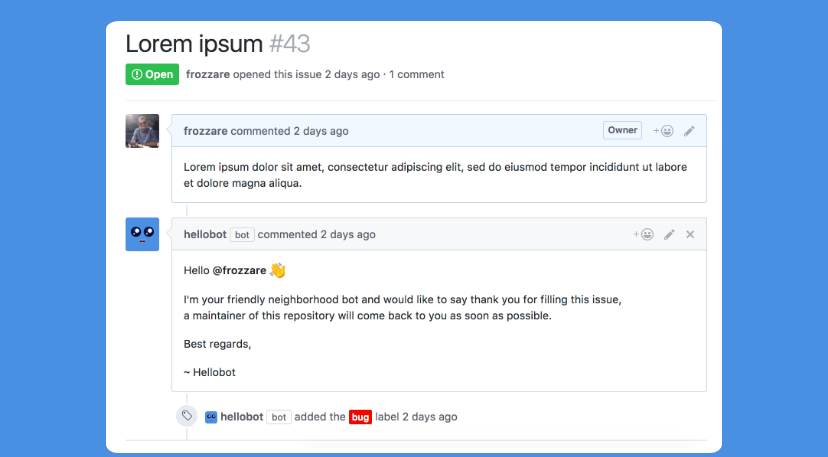
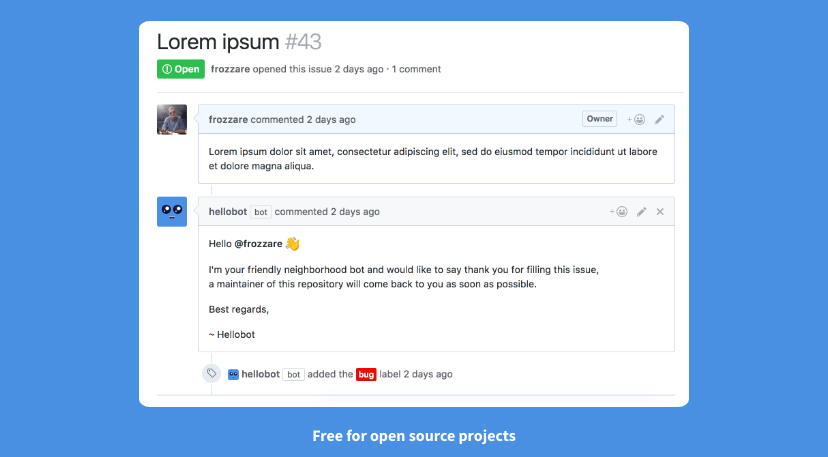
Before and after one commit to frozzare/hellobot, a website: page site/public/index.html in a window 1280 px wide. Shown: the part 305-762 px from the top of the page, without its empty margins (226-1054 px from the left). Drawn offline with Linux system fonts and the light colour scheme.

Commit message:
Fix example image

```diff
--- a/site/public/index.html
+++ b/site/public/index.html
@@ -19,7 +19,9 @@
         <h2 class="subtitle">
           Friendly GitHub bot that welcomes users or tell them that project is not maintained anymore when they create issues and/or pull requests.
         </h2>
-        <img class="example" src="assets/img/example.png" alt="Example of Hellobot" />
+        <div class="example">
+          <img src="assets/img/example.png" alt="Example of Hellobot" />
+        </div>
         <p class="free"><strong>Free for open source projects</strong></p>
         <p class="field">
           <a class="button is-white" href="https://github.com/apps/hellobot" target="_blank">
--- a/site/src/sass/styles.scss
+++ b/site/src/sass/styles.scss
@@ -39,10 +39,14 @@ header {
   }
 
   .example {
-    background: #fff;
-    border-radius: 2%;
-    padding: 5px;
-    max-width: 50%;
+    max-width: 550px;
+    margin: 0 auto;
+
+    img {
+      background: #fff;
+      border-radius: 2%;
+      padding: 5px;
+    }
   }
 
   .free {
```
Also changed, not shown: site/public/assets/css/styles.css.
